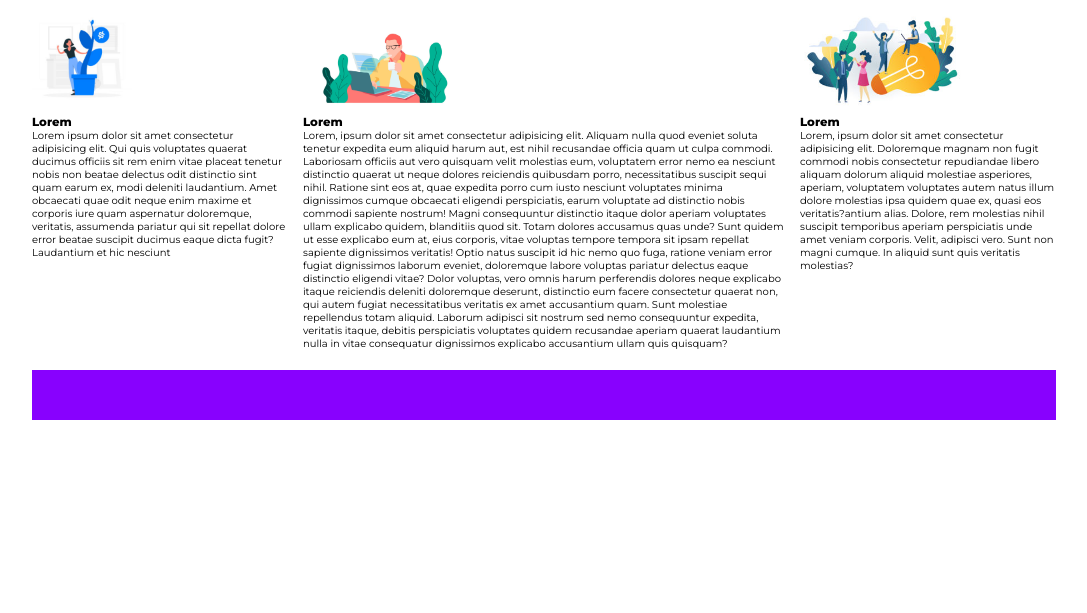
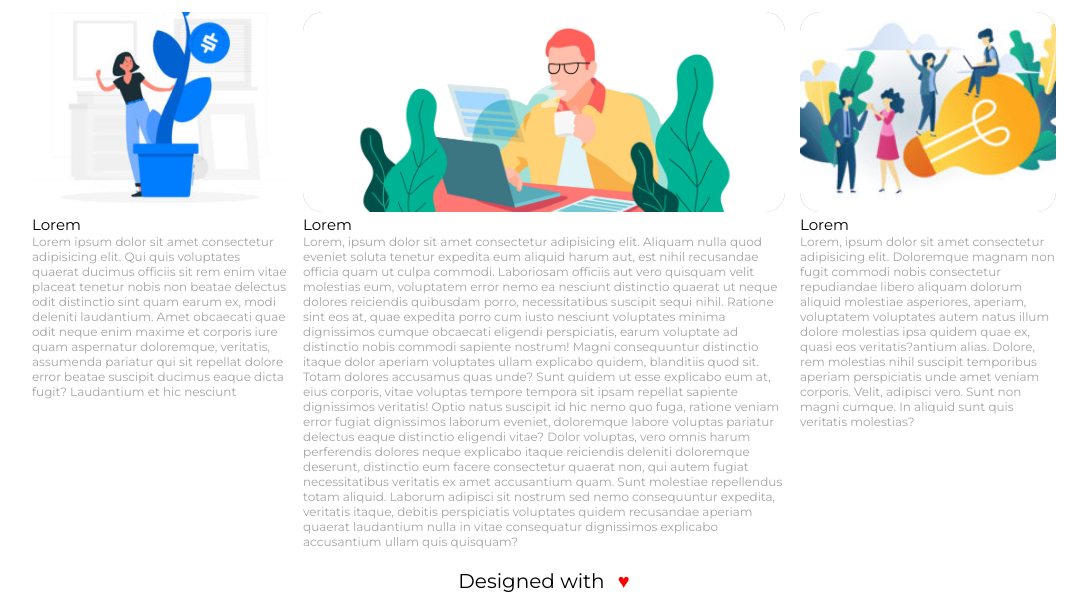
Before and after one commit to SanSciain/htmlcss-wp, a plain HTML site: page index.html in a window 1280 px wide. Shown: the part 746-1359 px from the top of the page, without its empty margins (96-1183 px from the left). Before the commit the page ends 1186 px from the top, so only its background shows below. Drawn offline with Linux system fonts and the light colour scheme.

Commit message:
Add: section2 columns and footer

```diff
--- a/css/style.css
+++ b/css/style.css
@@ -27,14 +27,14 @@ html{
 
 .logo{
     height: 8em;
-    border-right:2px solid lightgray;
+    border-right:2px solid #a5a5a5;
     padding: 1em;
     object-fit:cover;
 }
 
 nav li{
     display: inline-block;
-    color: lightgray;
+    color: #a5a5a5;
     list-style: none;
     font-size: 2em;
     padding: .5em .5em;
@@ -114,14 +114,38 @@ nav li{
 .header > h2{
     font-size: 1.5em;
     font-weight: 300;
+    color: #a5a5a5;
+}
+
+/* Section 2 columns */
+.column img{
+    height: 20em;
+    width: 100%;
+    object-fit: cover;
+    object-position: center;
+    border-radius: 2em;
+    background-color: rgba(0, 0, 0, 0.4);
+}
+
+.column h3{
+    font-weight: 400;
+    font-size: 1.5em;
+}
+
+.column p{
+    font-weight: 400;
+    font-size: 1.2em;
+    color: #a5a5a5;
 }
 
 /* Footer */
-footer{
-    height: 50px;
-    background-color: #8801fe;
+footer h2{
+    text-align: center;
+    font-weight: 500;
+    font-size: 2em;
 }
 
-.column img{
-    height: 10em;
+footer span{
+    color: red;
+    margin-left: .4em;
 }
--- a/index.html
+++ b/index.html
@@ -83,6 +83,8 @@
         <!-- Footer -->
         <footer>
 
+            <h2>Designed with <span>&hearts;</span></h2>
+
         </footer>
         <!-- /Footer -->
     </div>
```
